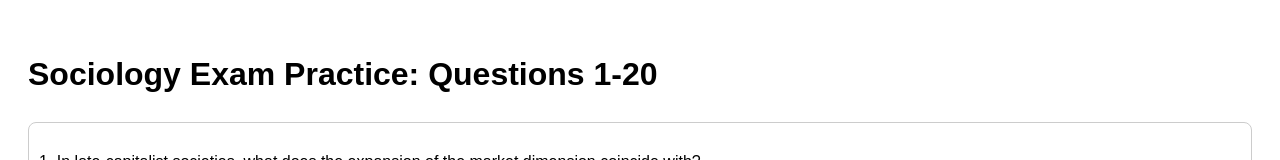
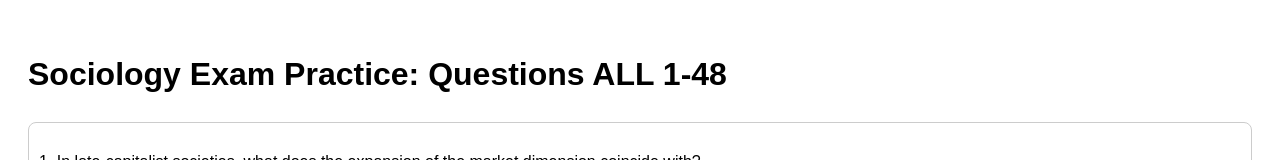
Before and after one commit to leenbau/socioexam, a plain HTML site: page index.html in a window 1280 px wide. Shown: the top 160 px of the page. Drawn offline with Linux system fonts and the light colour scheme.

Commit message:
Update index.html

```diff
--- a/index.html
+++ b/index.html
@@ -26,7 +26,7 @@
 </head>
 <body>
 
-      <h1>Sociology Exam Practice: Questions 1-20</h1>
+      <h1>Sociology Exam Practice: Questions ALL 1-48</h1>
   <form id="quizForm">
     <!-- Questions 1-8 -->
     <div class="question" data-correct="0">
```
